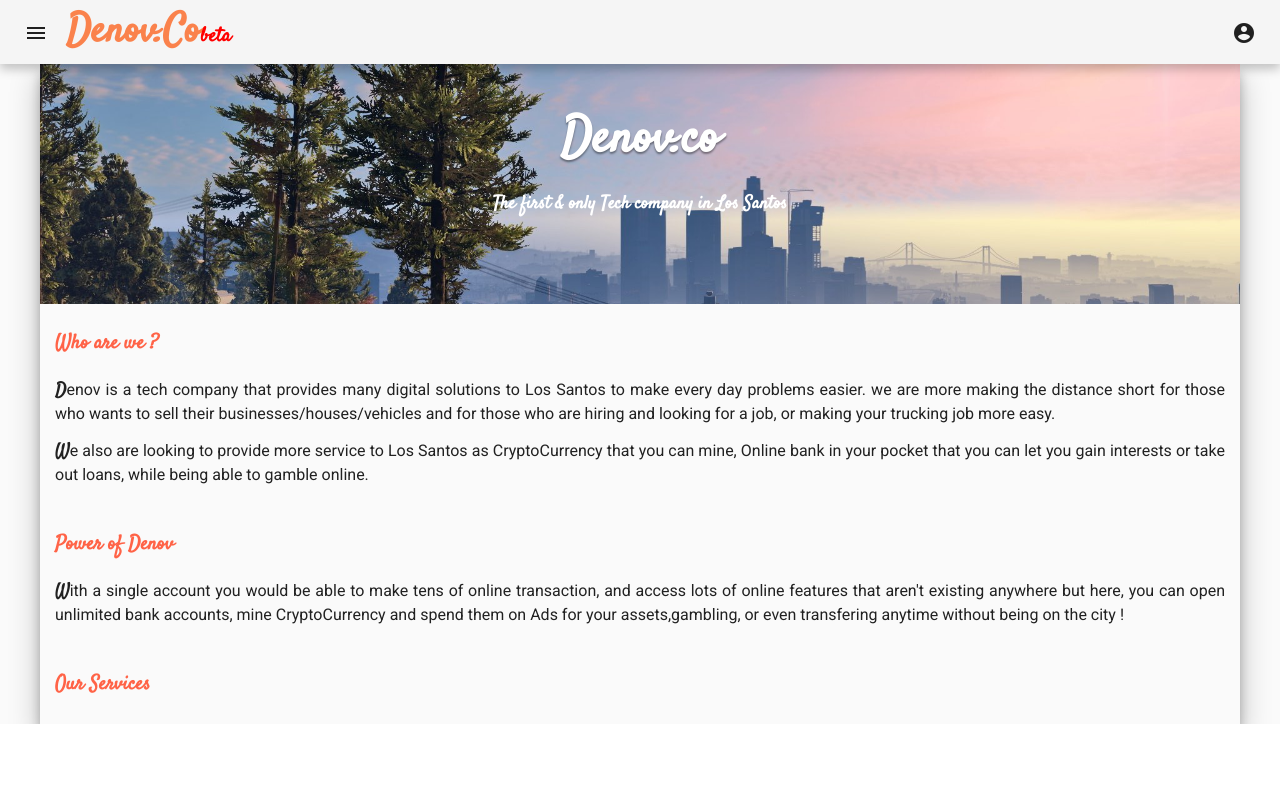
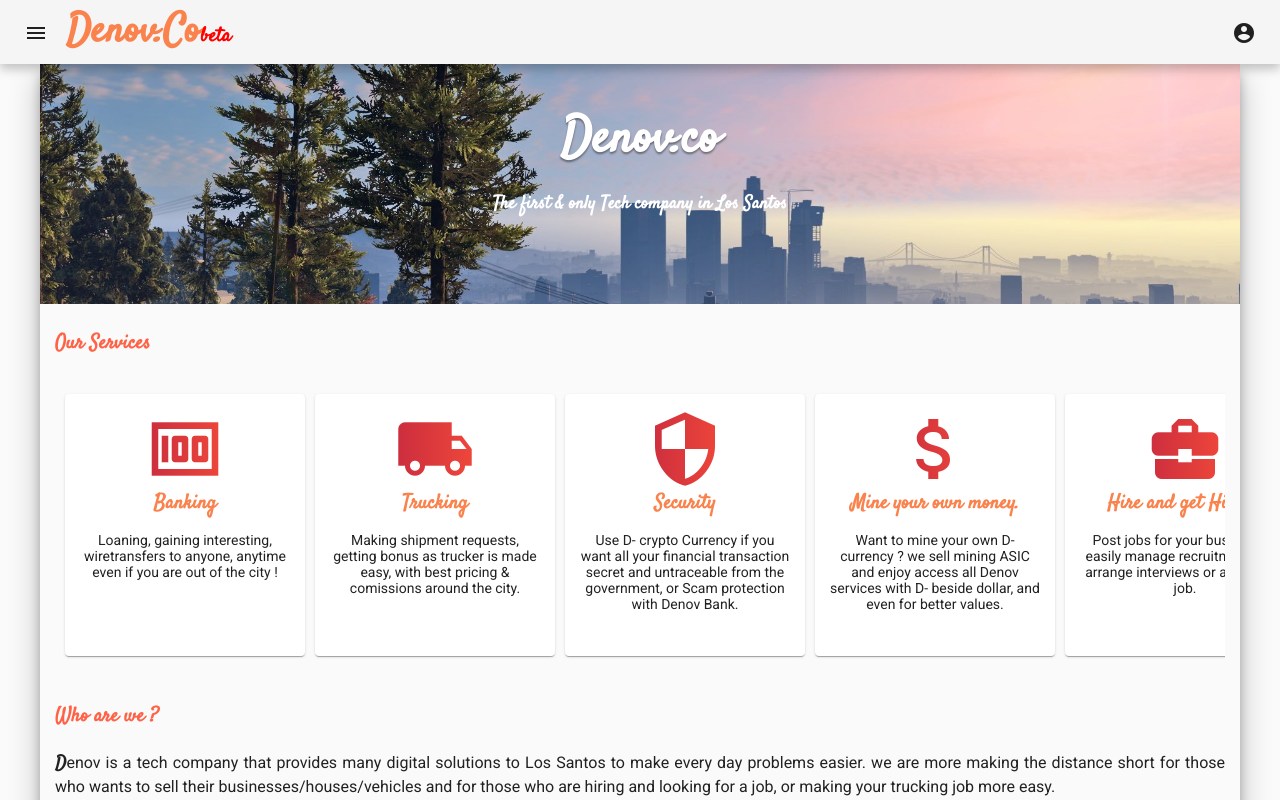
Before and after one commit to prograTammz/Denov-Angular, an Angular app: page / in a window 1280 px wide. Shown: the top 800 px of the page. Built offline with nearby package versions, Linux system fonts and the light colour scheme.

Commit message:
Adding scrollable content and scrollable feature with gestures for mobile phones

```diff
--- a/src/app/page/home/home.component.css
+++ b/src/app/page/home/home.component.css
@@ -41,3 +41,53 @@ section p span{
     font-weight: bold;
     font-size: 18px;
 }
+.scrollable-container{
+    width: 100%;
+    overflow-x: hidden;
+    scroll-behavior: smooth;
+
+}
+@media only screen and (min-width: 601px){
+    .scrollable-container{
+        overflow-x: scroll;
+    }
+
+}
+.scrollable-content{
+    width: 2000px;
+    display: flex;
+    align-items: stretch;
+    flex-direction: row;
+    padding: 16px 0px;
+}
+.scrollable-element{
+    width: 210px;
+    margin-left: 10px;
+    padding: 15px;
+    display: inline-block;
+}
+
+.scrollable-element--icon{
+    font-size: 80px;
+    text-align: center;
+    width: 80px;
+    height: 80px;
+    margin: auto;
+    display: block;
+    background: #cb2d3e;  /* fallback for old browsers */
+    background: -webkit-linear-gradient(to left, #ef473a, #cb2d3e);  /* Chrome 10-25, Safari 5.1-6 */
+    background: linear-gradient(to left, #ef473a, #cb2d3e); /* W3C, IE 10+/ Edge, Firefox 16+, Chrome 26+, Opera 12+, Safari 7+ */
+    -webkit-background-clip: text;
+    -webkit-text-fill-color: transparent;
+
+}
+.scrollable-element--title{
+    font-family: Satisfy;
+    color: #fa824c;
+    margin: 0px 8px;
+    font-size: 20px;
+    text-align: center;
+}
+.scrollable-element--text{
+    text-align: center !important;
+}
--- a/src/app/page/home/home.component.html
+++ b/src/app/page/home/home.component.html
@@ -1,5 +1,3 @@
-
-
 <div class="heading-background--image">
   <div class="heading-text">
     <h1 class="heading-main">Denov.co</h1>
@@ -7,6 +5,79 @@
   </div>
 
 </div>
+
+<section>
+  <h3>Our Services</h3>
+  <div #scrollable class="scrollable-container" (swiperight)="scrollable.scrollBy(-300,0)"
+    (swipeleft)="scrollable.scrollBy(300,0)">
+    <div class="scrollable-content">
+      <mat-card class="scrollable-element">
+        <mat-card-content>
+          <mat-icon class="scrollable-element--icon">money</mat-icon>
+          <h5 class="scrollable-element--title">Banking</h5>
+          <p class="scrollable-element--text">Loaning, gaining interesting, wiretransfers to anyone, anytime even if you
+            are out of the city !</p>
+        </mat-card-content>
+      </mat-card>
+      <mat-card class="scrollable-element">
+        <mat-card-content>
+          <mat-icon class="scrollable-element--icon">local_shipping</mat-icon>
+          <h5 class="scrollable-element--title">Trucking</h5>
+          <p class="scrollable-element--text">Making shipment requests, getting bonus as trucker is made easy, with best
+            pricing & comissions around the city.</p>
+        </mat-card-content>
+      </mat-card>
+      <mat-card class="scrollable-element">
+        <mat-card-content>
+          <mat-icon class="scrollable-element--icon">security</mat-icon>
+          <h5 class="scrollable-element--title">Security</h5>
+          <p class="scrollable-element--text">Use D- crypto Currency if you want all your financial transaction secret
+            and untraceable from the government, or Scam protection with Denov Bank.</p>
+        </mat-card-content>
+      </mat-card>
+      <mat-card class="scrollable-element">
+        <mat-card-content>
+          <mat-icon class="scrollable-element--icon">attach_money</mat-icon>
+          <h5 class="scrollable-element--title">Mine your own money.</h5>
+          <p class="scrollable-element--text">Want to mine your own D- currency ? we sell mining ASIC and enjoy access
+            all Denov services with D- beside dollar, and even for better values.</p>
+        </mat-card-content>
+      </mat-card>
+      <mat-card class="scrollable-element">
+        <mat-card-content>
+          <mat-icon class="scrollable-element--icon">business_center</mat-icon>
+          <h5 class="scrollable-element--title">Hire and get Hired !</h5>
+          <p class="scrollable-element--text">Post jobs for your business to easily manage recruitments and arrange
+            interviews or apply for a job.</p>
+        </mat-card-content>
+      </mat-card>
+      <mat-card class="scrollable-element">
+        <mat-card-content>
+          <mat-icon class="scrollable-element--icon">casino</mat-icon>
+          <h5 class="scrollable-element--title">Gamble and win easy cash !</h5>
+          <p class="scrollable-element--text">The only and first Casino in Los Santos, just log with your phone and
+            start playing with your friends for real cash, even outside of the city.</p>
+        </mat-card-content>
+      </mat-card>
+      <mat-card class="scrollable-element">
+        <mat-card-content>
+          <mat-icon class="scrollable-element--icon">book</mat-icon>
+          <h5 class="scrollable-element--title">Your Pocket price guide</h5>
+          <p class="scrollable-element--text">Buying a vehicle is confusing as your have to go the dealership to check
+            the prices, We provide you a pocket price guide to make your life easy.</p>
+        </mat-card-content>
+      </mat-card>
+      <mat-card class="scrollable-element">
+        <mat-card-content>
+          <mat-icon class="scrollable-element--icon">shopping_basket</mat-icon>
+          <h5 class="scrollable-element--title">The only Digital marketplace</h5>
+          <p class="scrollable-element--text">Sell and buy Vehicles, businesses, Homes and even D- currency after you
+            mine it.</p>
+        </mat-card-content>
+      </mat-card>
+    </div>
+  </div>
+</section>
 
 <section class="brief-intro">
   <h3>Who are we ?</h3>
@@ -27,6 +98,3 @@
     here, you can open unlimited bank accounts, mine CryptoCurrency and spend them on Ads
     for your assets,gambling, or even transfering anytime without being on the city !</p>
 </section>
-<section>
-    <h3>Our Services</h3>
-</section>
```
Lines whose indentation alone changed are shown as unchanged.
